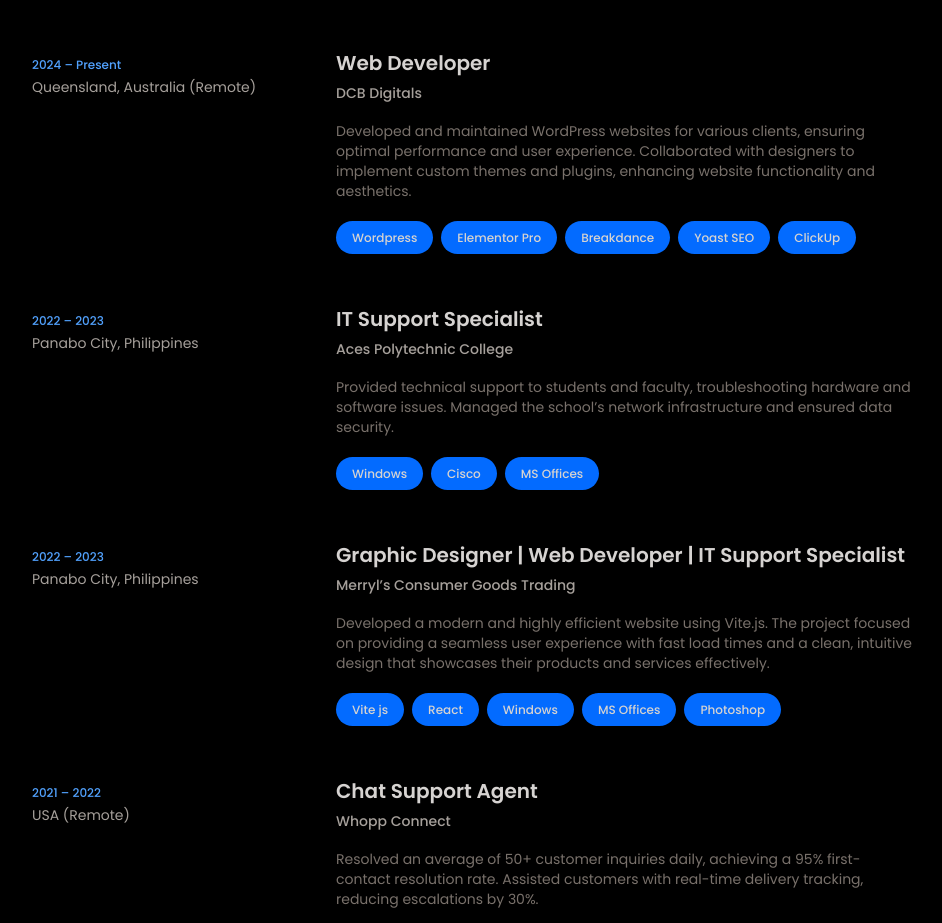
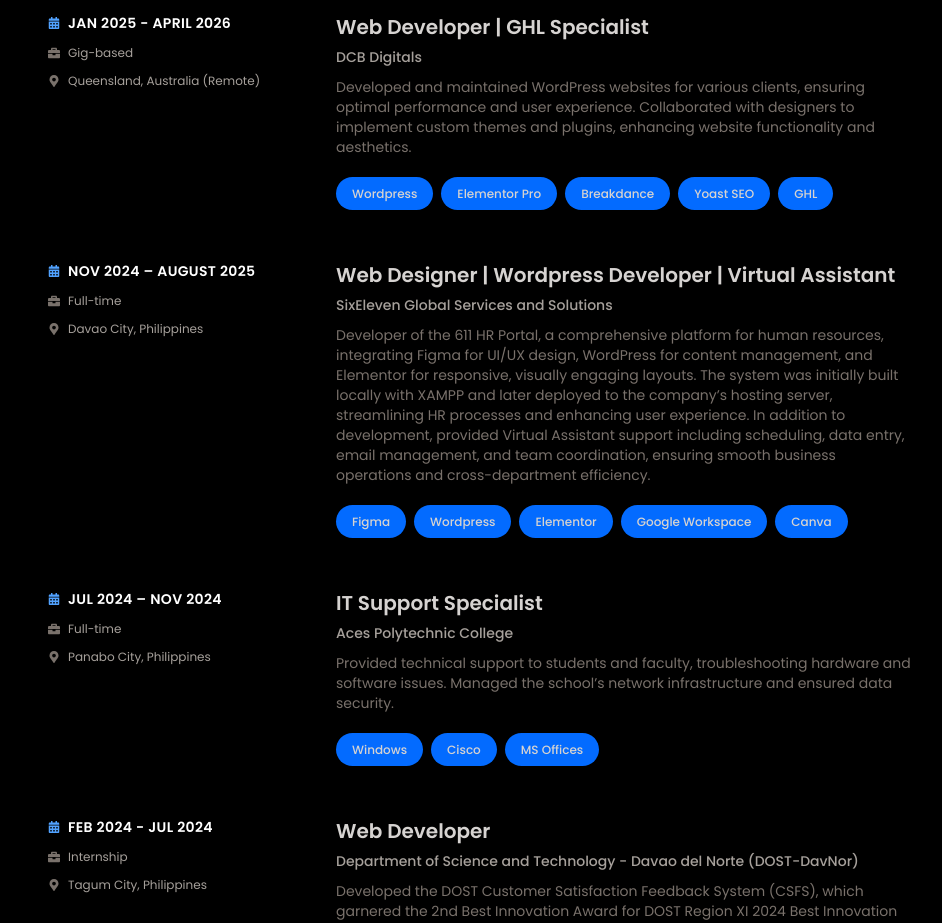
Before and after one commit to duotrods/rod-duot, a React (Vite) app: page / in a window 1280 px wide. Shown: the part 4620-5543 px from the top of the page, without its empty margins (168-1110 px from the left). Built offline with nearby package versions, Linux system fonts and the light colour scheme.

Commit message:
feat: update work experience details and enhance layout with icons

```diff
--- a/src/components/Work.jsx
+++ b/src/components/Work.jsx
@@ -1,5 +1,6 @@
 import { EXPERIENCES } from "../constants"
 import { motion } from 'framer-motion'
+import { FaCalendarAlt, FaBriefcase, FaMapMarkerAlt } from "react-icons/fa"
 
   const Work = () => {
    return (
@@ -16,13 +17,25 @@
                       whileInView={{ opacity: 1, x: 0}}
                       initial={{ opacity: 0, x: -100}}
                       transition={{ duration: 1}}
-                      className="w-full lg:w-1/4">
-                        <p className="mt-2 mb-1 text-xs font-medium text-blue-400">
-                           {experience.period}
-                        </p>
-                        <p className="mb-2 text-sm text-stone-400">
-                           {experience.location}
-                        </p>
+                      className="w-full lg:w-1/4 mb-4 lg:mb-0">
+                      <div className="pl-4 space-y-3">
+                        <div className="flex items-center gap-2">
+                          <FaCalendarAlt className="text-blue-400 text-xs shrink-0" />
+                          <p className="text-sm font-semibold text-white tracking-wide">
+                            {experience.period}
+                          </p>
+                        </div>
+                        {experience.employment && (
+                          <div className="flex items-center gap-2">
+                            <FaBriefcase className="text-stone-500 text-xs shrink-0" />
+                            <p className="text-xs text-stone-400">{experience.employment}</p>
+                          </div>
+                        )}
+                        <div className="flex items-center gap-2">
+                          <FaMapMarkerAlt className="text-stone-500 text-xs shrink-0" />
+                          <p className="text-xs text-stone-400">{experience.location}</p>
+                        </div>
+                      </div>
                     </motion.div>
 
                     <motion.div
@@ -35,7 +48,7 @@
                             <br />
                             <span className="text-sm font-medium text-stone-400">{experience.company}</span>
                         </h3>
-                        <p className="mt-4 mb-6 text-sm text-stone-500">{experience.description}</p>
+                        <p className="mt-2 mb-6 text-sm text-stone-500">{experience.description}</p>
 
                         {experience.technologies.map((tech, i) => (
                         <span key={i} className="mr-2 bg-[#036BFF] p-2 pl-4 pr-4 text-xs rounded-full font-medium text-stone-300">{tech}</span>
--- a/src/constants/index.js
+++ b/src/constants/index.js
@@ -73,53 +73,61 @@
 export const ABOUT_TEXT = `I am a highly motivated and detail-oriented professional with a passion for creating innovative and user-friendly digital experiences. I have a strong background in UI/UX design, web development, and graphic design, with a proven track record of delivering high-quality projects that exceed client expectations. I am proficient in a wide range of design and development tools, including Figma, Adobe Creative Suite, and Vite.js, and I am always eager to learn new technologies and expand my skill set. I am committed to delivering exceptional results and providing the best possible experience for my clients and end users.`;
 
 export const EXPERIENCES = [
+
   {
-    period: "2023 – Present",
+    period: "NOV 2025 - PRESENT",
+    location: "Davao City, Philippines",
+    role: "Software Developer",
+    company: "Chellan Highway Safety Services Ltd",
+    employment: "Full-time",
+    description: `Built a role-based incident and CCTV fault management platform for UK highway schemes. The system supports 5 distinct user roles — Admin, Staff, Client, Live Operator, and CCTV Fault Operator — each with tailored dashboards and access controls. Features include real-time live incident feeds, CCTV fault tracking with threaded chat, multi-form report submission, paginated & searchable report history, analytics with charts, PDF export, footage upload management, OTP-based user onboarding, and automated scheduled checks via Cloud Functions.`,
+    technologies: ["React", "Vite", "Tailwind CSS", "Firebase", "Firestore", "Cloudflare"],
+  },
+
+  {
+    period: "NOV 2024 – APR 2026",
+    location: "Massachusetts, USA (Remote)",
+    role: "Web Designer | Web Developer",
+    company: "Fblinking",
+    employment: "Full-time",
+    description: `Primarily worked as a Web Designer, creating modern and user-friendly layouts in Figma and implementing responsive designs with Elementor. Occasionally contributed to development tasks in WordPress, while using ClickUp for project management and collaboration`,
+    technologies: ["Figma", "Wordpress", "Elementor", "ClickUP"],
+  },
+  {
+    period: "JAN 2025 - APRIL 2026",
+    location: "Queensland, Australia (Remote)",
+    role: "Web Developer | GHL Specialist",
+    employment: "Gig-based",
+    company: "DCB Digitals",
+    description: `Developed and maintained WordPress websites for various clients, ensuring optimal performance and user experience. Collaborated with designers to implement custom themes and plugins, enhancing website functionality and aesthetics.`,
+    technologies: ["Wordpress", "Elementor Pro", "Breakdance", "Yoast SEO", "GHL"],
+  },
+  {
+    period: "NOV 2024 – AUGUST 2025",
     location: "Davao City, Philippines",
     role: "Web Designer | Wordpress Developer | Virtual Assistant",
+    employment: "Full-time",
     company: "SixEleven Global Services and Solutions",
     description: `Developer of the 611 HR Portal, a comprehensive platform for human resources, integrating Figma for UI/UX design, WordPress for content management, and Elementor for responsive, visually engaging layouts. The system was initially built locally with XAMPP and later deployed to the company’s hosting server, streamlining HR processes and enhancing user experience. In addition to development, provided Virtual Assistant support including scheduling, data entry, email management, and team coordination, ensuring smooth business operations and cross-department efficiency.`,
     technologies: ["Figma", "Wordpress", "Elementor", "Google Workspace", "Canva"],
   },
   {
-    period: "2024 – Present",
-    location: "Massachusetts, USA (Remote)",
-    role: "Web Designer | Web Developer",
-    company: "Fblinking",
-    description: `Primarily worked as a Web Designer, creating modern and user-friendly layouts in Figma and implementing responsive designs with Elementor. Occasionally contributed to development tasks in WordPress, while using ClickUp for project management and collaboration.`,
-    technologies: ["Figma", "Wordpress", "Elementor", "ClickUP"],
-  },
-  {
-    period: "2024 – Present",
-    location: "Queensland, Australia (Remote)",
-    role: "Web Developer",
-    company: "DCB Digitals",
-    description: `Developed and maintained WordPress websites for various clients, ensuring optimal performance and user experience. Collaborated with designers to implement custom themes and plugins, enhancing website functionality and aesthetics.`,
-    technologies: ["Wordpress", "Elementor Pro", "Breakdance", "Yoast SEO", "ClickUp"],
-  },
-  {
-    period: "2022 – 2023",
+    period: "JUL 2024 – NOV 2024",
     location: "Panabo City, Philippines",
     role: "IT Support Specialist",
+    employment: "Full-time",
     company: "Aces Polytechnic College",
     description: `Provided technical support to students and faculty, troubleshooting hardware and software issues. Managed the school’s network infrastructure and ensured data security.`,
     technologies: ["Windows", "Cisco", "MS Offices"],
   },
   {
-    period: "2022 – 2023",
-    location: "Panabo City, Philippines",
-    role: "Graphic Designer | Web Developer | IT Support Specialist",
-    company: "Merryl’s Consumer Goods Trading",
-    description: `Developed a modern and highly efficient website using Vite.js. The project focused on providing a seamless user experience with fast load times and a clean, intuitive design that showcases their products and services effectively.`,
-    technologies: ["Vite js", "React", "Windows", "MS Offices", "Photoshop"],
-  },
-  {
-    period: "2021 – 2022",
-    location: "USA (Remote)",
-    role: "Chat Support Agent",
-    company: "Whopp Connect",
-    description: `Resolved an average of 50+ customer inquiries daily, achieving a 95% first-contact resolution rate. Assisted customers with real-time delivery tracking, reducing escalations by 30%.`,
-    technologies: ["ManyChats", "SalesHub", "Genysys", "TimeDoctor", "Google Sheets"],
+    period: "FEB 2024 - JUL 2024",
+    location: "Tagum City, Philippines",
+    role: "Web Developer",
+    employment: "Internship",
+    company: "Department of Science and Technology - Davao del Norte (DOST-DavNor)",
+    description: `Developed the DOST Customer Satisfaction Feedback System (CSFS), which garnered the 2nd Best Innovation Award for DOST Region XI 2024 Best Innovation Competion - Technical Service Division.`,
+    technologies: ["HTML", "Tailwind CSS", "PHP", "MySQL", "XAMPP"],
   },
 ];
 
```
